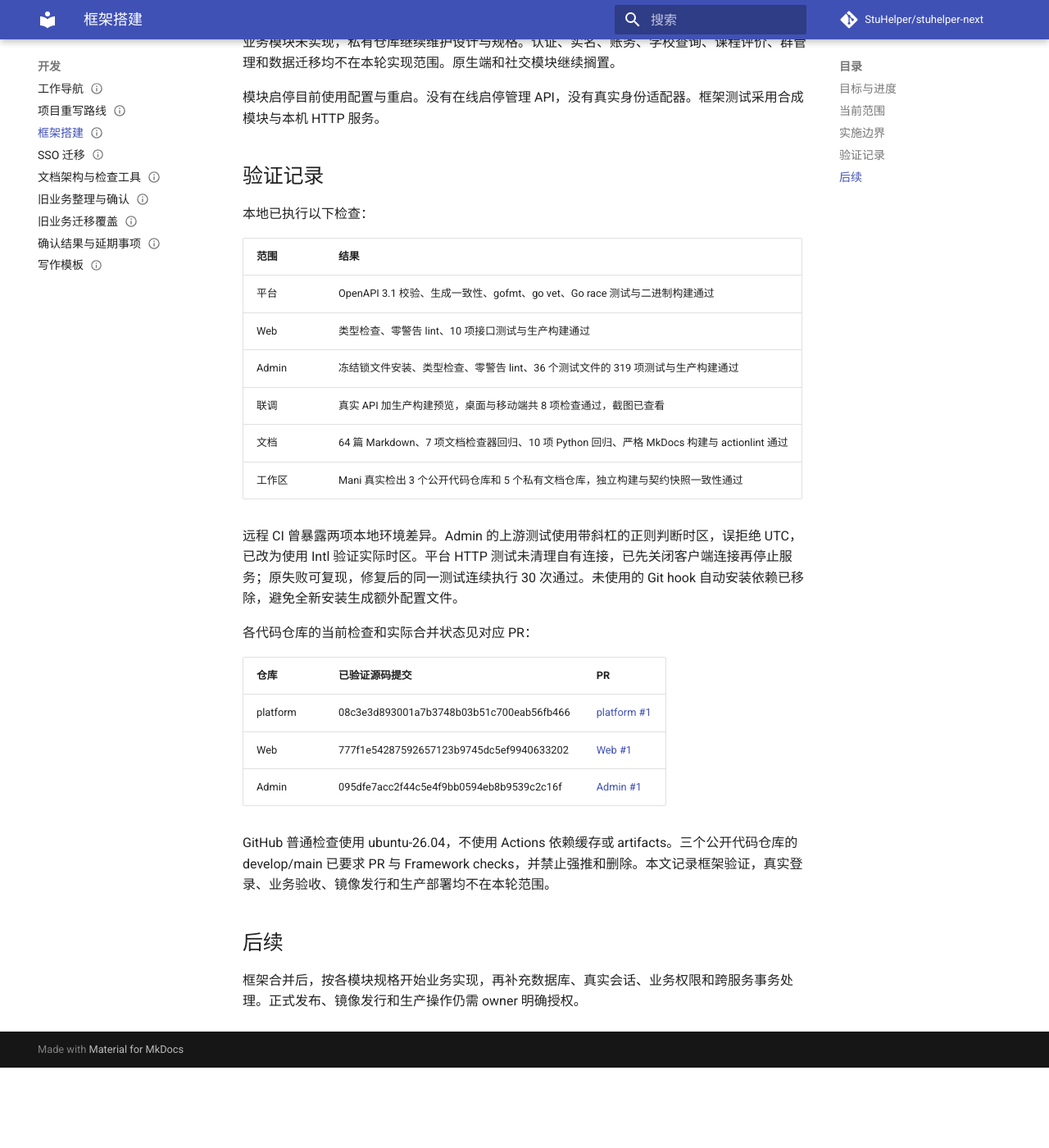
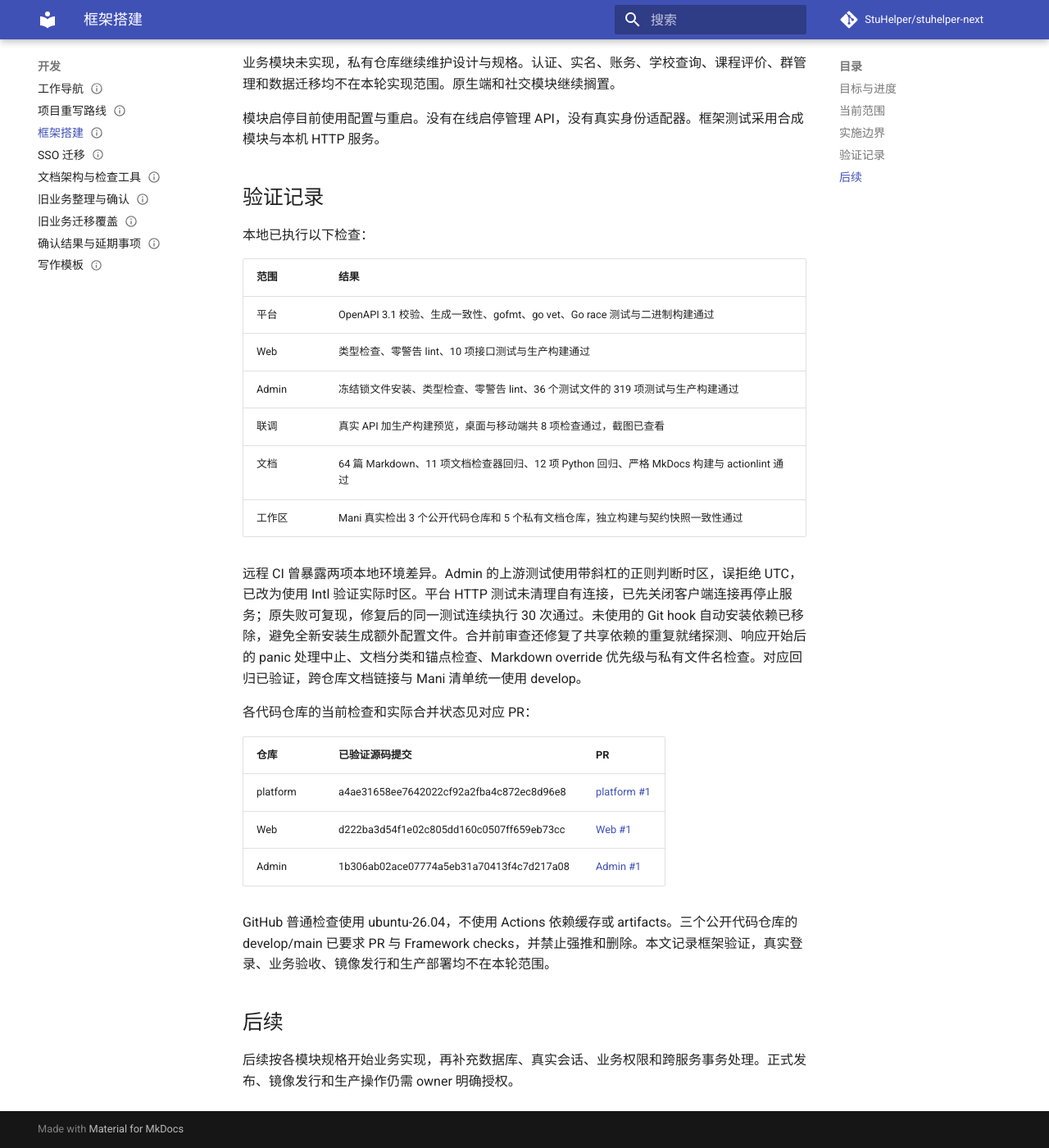
Before and after one commit to StuHelper/stuhelper-next, an MkDocs documentation site: the page built from docs/development/framework-bootstrap.md, in a window 1280 px wide and 1400 px high, scrolled down 625 px. Shown: the whole window at 82% size. Built offline with MkDocs 1.6.1 and Material for MkDocs 9.7.7, drawn with Linux system fonts in a browser that asks for light colours; comment, search, counter and statistics services are not loaded; before the commit the page ends 1927 px from its top, so only the background shows below that; some of the changed text lies outside the part shown.

Commit message:
chore: use merged develop branches for the workspace

```diff
--- a/docs/development/framework-bootstrap.md
+++ b/docs/development/framework-bootstrap.md
@@ -8,7 +8,7 @@
 
 ## 目标与进度
 
-进度：框架代码与本地验证完成，PR 待合并。按项目负责人要求先完成工程框架，具体业务实现暂缓。多仓库工具已确认使用 Mani，Admin 使用最新版稳定 Vben Admin 的官方默认应用。
+进度：框架代码、独立检查与跨仓库验证完成。源码合入记录见下方 PR。按项目负责人要求先完成工程框架，具体业务实现暂缓。多仓库工具已确认使用 Mani，Admin 使用最新版稳定 Vben Admin 的官方默认应用。
 
 ## 当前范围
 
@@ -33,21 +33,21 @@
 | Web | 类型检查、零警告 lint、10 项接口测试与生产构建通过 |
 | Admin | 冻结锁文件安装、类型检查、零警告 lint、36 个测试文件的 319 项测试与生产构建通过 |
 | 联调 | 真实 API 加生产构建预览，桌面与移动端共 8 项检查通过，截图已查看 |
-| 文档 | 64 篇 Markdown、7 项文档检查器回归、10 项 Python 回归、严格 MkDocs 构建与 actionlint 通过 |
+| 文档 | 64 篇 Markdown、11 项文档检查器回归、12 项 Python 回归、严格 MkDocs 构建与 actionlint 通过 |
 | 工作区 | Mani 真实检出 3 个公开代码仓库和 5 个私有文档仓库，独立构建与契约快照一致性通过 |
 
-远程 CI 曾暴露两项本地环境差异。Admin 的上游测试使用带斜杠的正则判断时区，误拒绝 UTC，已改为使用 Intl 验证实际时区。平台 HTTP 测试未清理自有连接，已先关闭客户端连接再停止服务；原失败可复现，修复后的同一测试连续执行 30 次通过。未使用的 Git hook 自动安装依赖已移除，避免全新安装生成额外配置文件。
+远程 CI 曾暴露两项本地环境差异。Admin 的上游测试使用带斜杠的正则判断时区，误拒绝 UTC，已改为使用 Intl 验证实际时区。平台 HTTP 测试未清理自有连接，已先关闭客户端连接再停止服务；原失败可复现，修复后的同一测试连续执行 30 次通过。未使用的 Git hook 自动安装依赖已移除，避免全新安装生成额外配置文件。合并前审查还修复了共享依赖的重复就绪探测、响应开始后的 panic 处理中止、文档分类和锚点检查、Markdown override 优先级与私有文件名检查。对应回归已验证，跨仓库文档链接与 Mani 清单统一使用 develop。
 
 各代码仓库的当前检查和实际合并状态见对应 PR：
 
 | 仓库 | 已验证源码提交 | PR |
 | --- | --- | --- |
-| platform | 08c3e3d893001a7b3748b03b51c700eab56fb466 | [platform #1](https://github.com/StuHelper/stuhelper-platform/pull/1) |
-| Web | 777f1e54287592657123b9745dc5ef9940633202 | [Web #1](https://github.com/StuHelper/stuhelper-web/pull/1) |
-| Admin | 095dfe7acc2f44c5e4f9bb0594eb8b9539c2c16f | [Admin #1](https://github.com/StuHelper/stuhelper-admin/pull/1) |
+| platform | a4ae31658ee7642022cf92a2fba4c872ec8d96e8 | [platform #1](https://github.com/StuHelper/stuhelper-platform/pull/1) |
+| Web | d222ba3d54f1e02c805dd160c0507ff659eb73cc | [Web #1](https://github.com/StuHelper/stuhelper-web/pull/1) |
+| Admin | 1b306ab02ace07774a5eb31a70413f4c7d217a08 | [Admin #1](https://github.com/StuHelper/stuhelper-admin/pull/1) |
 
 GitHub 普通检查使用 ubuntu-26.04，不使用 Actions 依赖缓存或 artifacts。三个公开代码仓库的 develop/main 已要求 PR 与 Framework checks，并禁止强推和删除。本文记录框架验证，真实登录、业务验收、镜像发行和生产部署均不在本轮范围。
 
 ## 后续
 
-框架合并后，按各模块规格开始业务实现，再补充数据库、真实会话、业务权限和跨服务事务处理。正式发布、镜像发行和生产操作仍需 owner 明确授权。
+后续按各模块规格开始业务实现，再补充数据库、真实会话、业务权限和跨服务事务处理。正式发布、镜像发行和生产操作仍需 owner 明确授权。
```
Also changed, not shown: other parts of docs/development/framework-bootstrap.md (+1 -1 lines), docs/design/framework-runtime.md (+3 -3 lines), docs/guide/development-workspace.md (+2 -2 lines), mani.private.yaml (+5 -5 lines), mani.yaml (+4 -4 lines), 1 other file.
